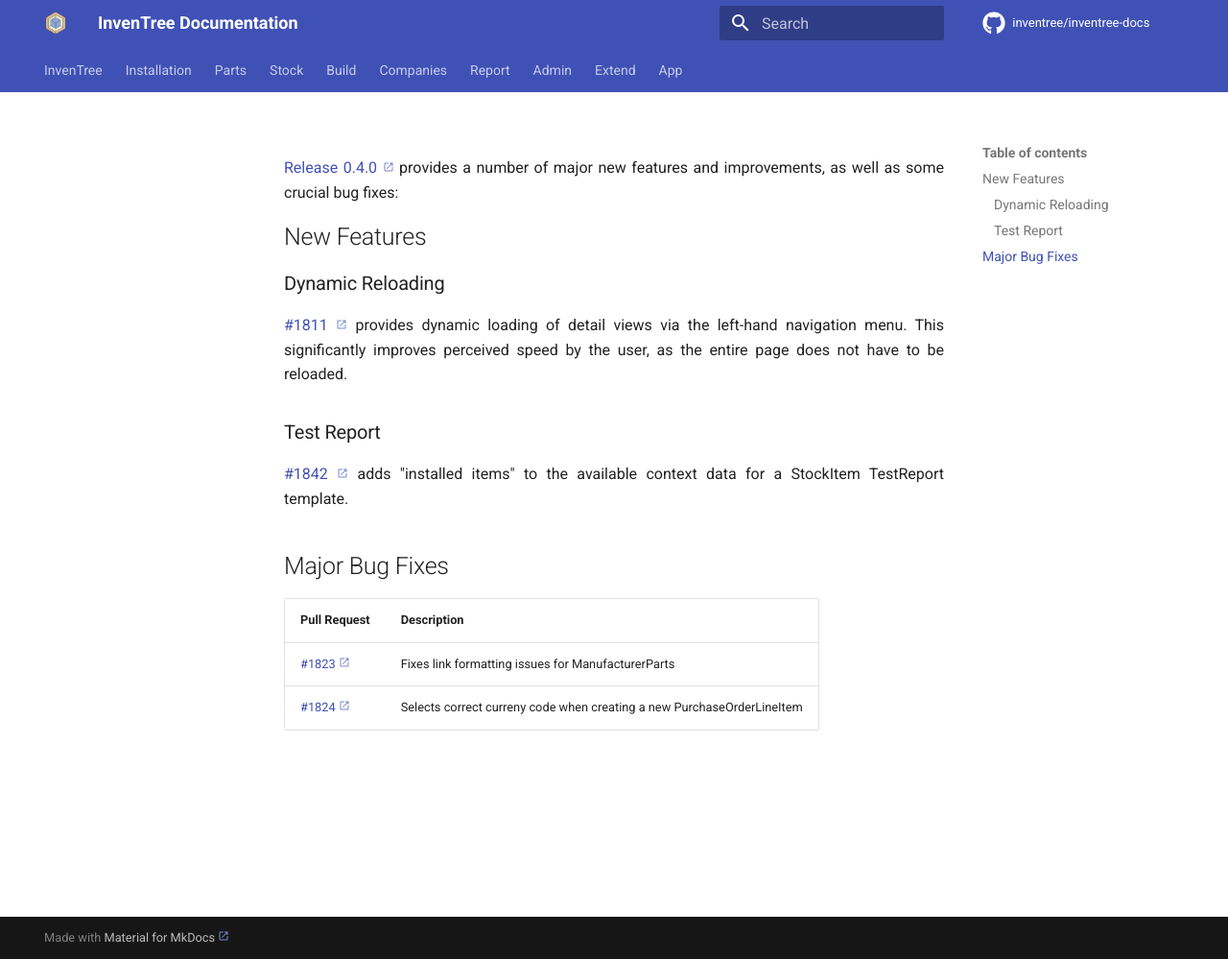
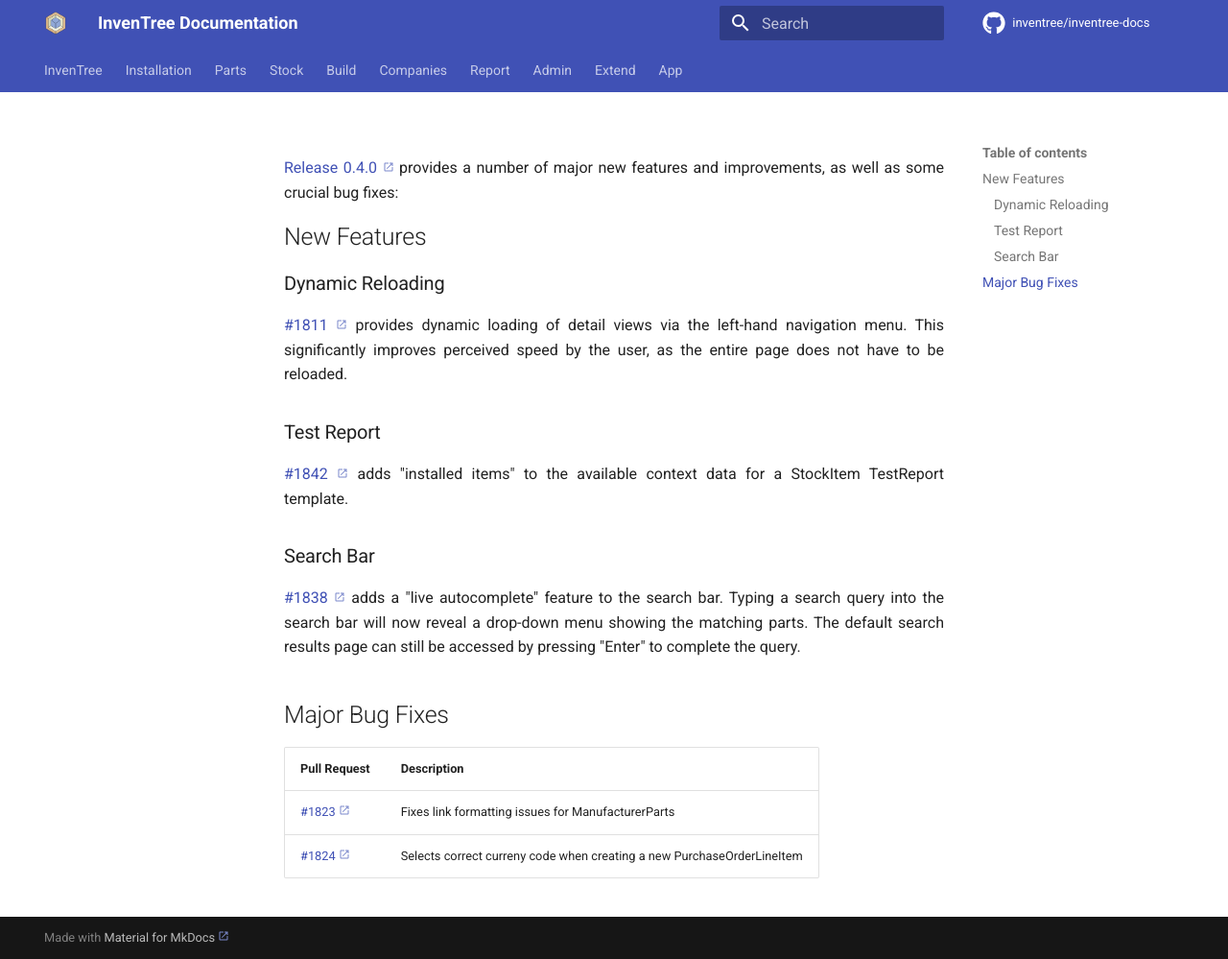
Before and after one commit to inventree/inventree-docs, an MkDocs documentation site: the page built from docs/releases/0.4.0.md, in a window 1280 px wide and 999 px high. Shown: the whole window at 96% size. Built offline with MkDocs 1.6.1 and Material for MkDocs 9.7.7, drawn with Linux system fonts in a browser that asks for light colours; a script that is not in the unit is left out; comment, search, counter and statistics services are not loaded.

Commit message:
Update 0.4.0.md
https://github.com/inventree/InvenTree/pull/1838

```diff
--- a/docs/releases/0.4.0.md
+++ b/docs/releases/0.4.0.md
@@ -14,6 +14,10 @@ title: Release 0.4.0
 
 [#1842](https://github.com/inventree/InvenTree/pull/1842) adds "installed items" to the available context data for a StockItem TestReport template.
 
+### Search Bar
+
+[#1838](https://github.com/inventree/InvenTree/pull/1838) adds a "live autocomplete" feature to the search bar. Typing a search query into the search bar will now reveal a drop-down menu showing the matching parts. The default search results page can still be accessed by pressing "Enter" to complete the query.
+
 ## Major Bug Fixes
 
 | Pull Request | Description |
```
